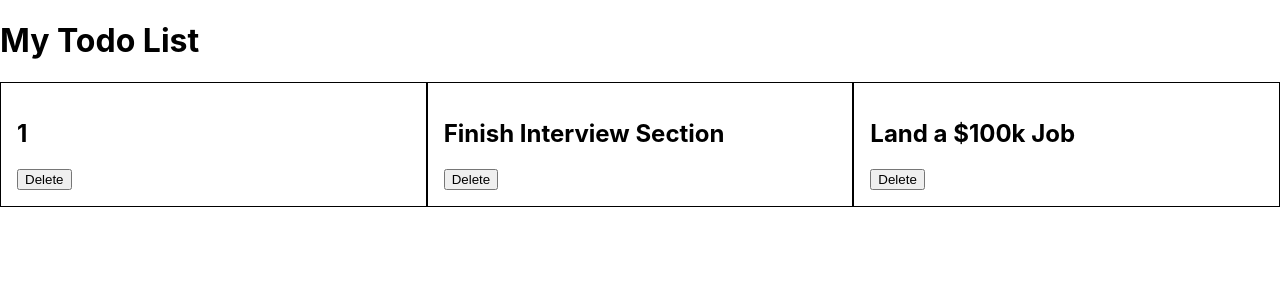
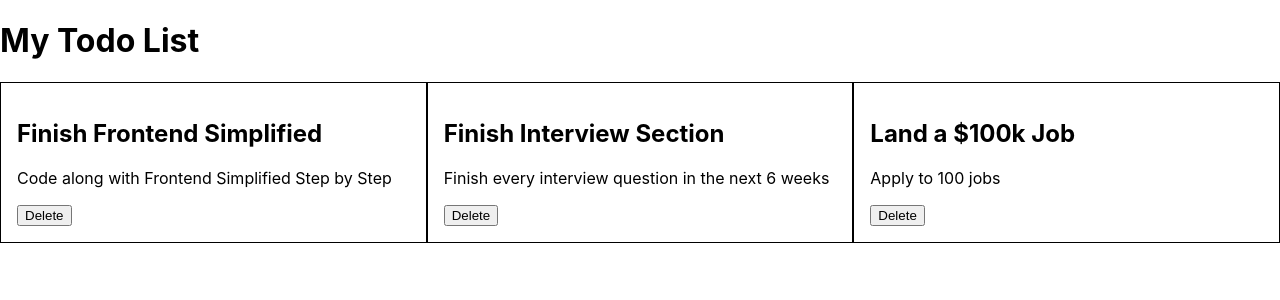
Before and after one commit to Snoopytoop/React-Crash-Course-Attempt-2, a React (Create React App) app: page / in a window 1280 px wide. Shown: the top 300 px of the page. Built offline with nearby package versions, Linux system fonts and the light colour scheme.

Commit message:
more work

```diff
--- a/src/App.jsx
+++ b/src/App.jsx
@@ -8,11 +8,17 @@
     <>
       <Title />
       <div className="todo__wrapper">
-        <Todo title={1} />
-        <Todo title="Finish Interview Section"/>
-        <Todo title="Land a $100k Job"/>
+        <Todo
+          title="Finish Frontend Simplified"
+          paragraph="Code along with Frontend Simplified Step by Step"
+        />
+        <Todo
+          title="Finish Interview Section"
+          paragraph="Finish every interview question in the next 6 weeks"
+        />
+        <Todo title="Land a $100k Job" paragraph="Apply to 100 jobs" />
       </div>
-      {/* <Modal /> */}
+      {/* <Modal question="Are you sure?"/> */}
     </>
   );
 }
--- a/src/components/Modal.jsx
+++ b/src/components/Modal.jsx
@@ -1,10 +1,10 @@
 import './Modal.css'
 
-function Modal() {
+function Modal({ question }) {
   return (
     <div>
       <div className="modal">
-        <p className="modal__title">Are you sure?</p>
+        <p className="modal__title">{ question }</p>
         <div className="modal__buttons">
           <button className="btn btn__cancel">Cancel</button>
           <button className="btn">Confirm</button>
--- a/src/components/Todo.jsx
+++ b/src/components/Todo.jsx
@@ -1,10 +1,11 @@
 import "./Todo.css";
 
-function Todo({ title }) {
+function Todo({ title, paragraph }) {
   return (
     <div className="todo">
-      <h2>{ title }</h2>
-      <button>Delete</button>
+      <h2>{title}</h2>
+      <p>{paragraph}</p>
+      <button onClick={() => console.log("clicked")}>Delete</button>
     </div>
   );
 }
```
